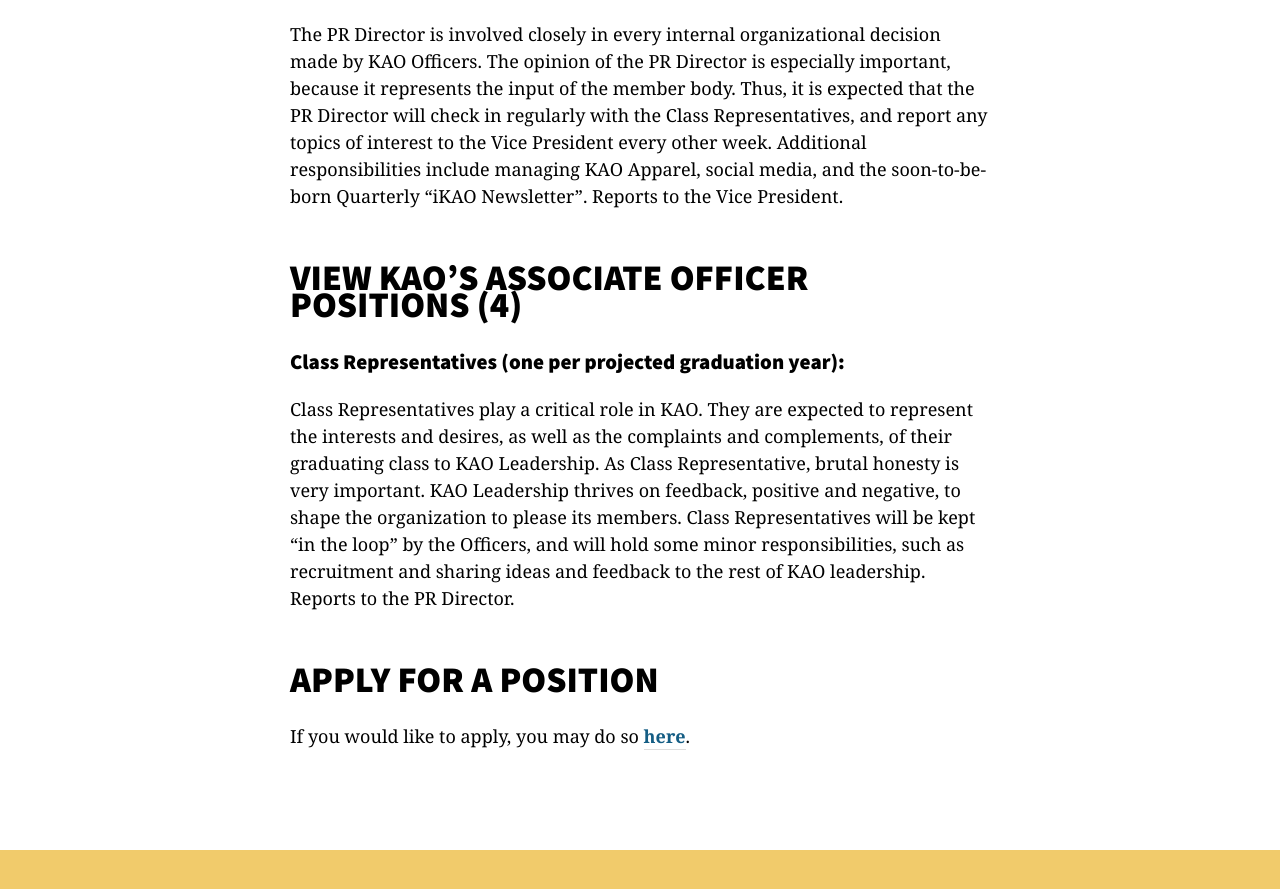
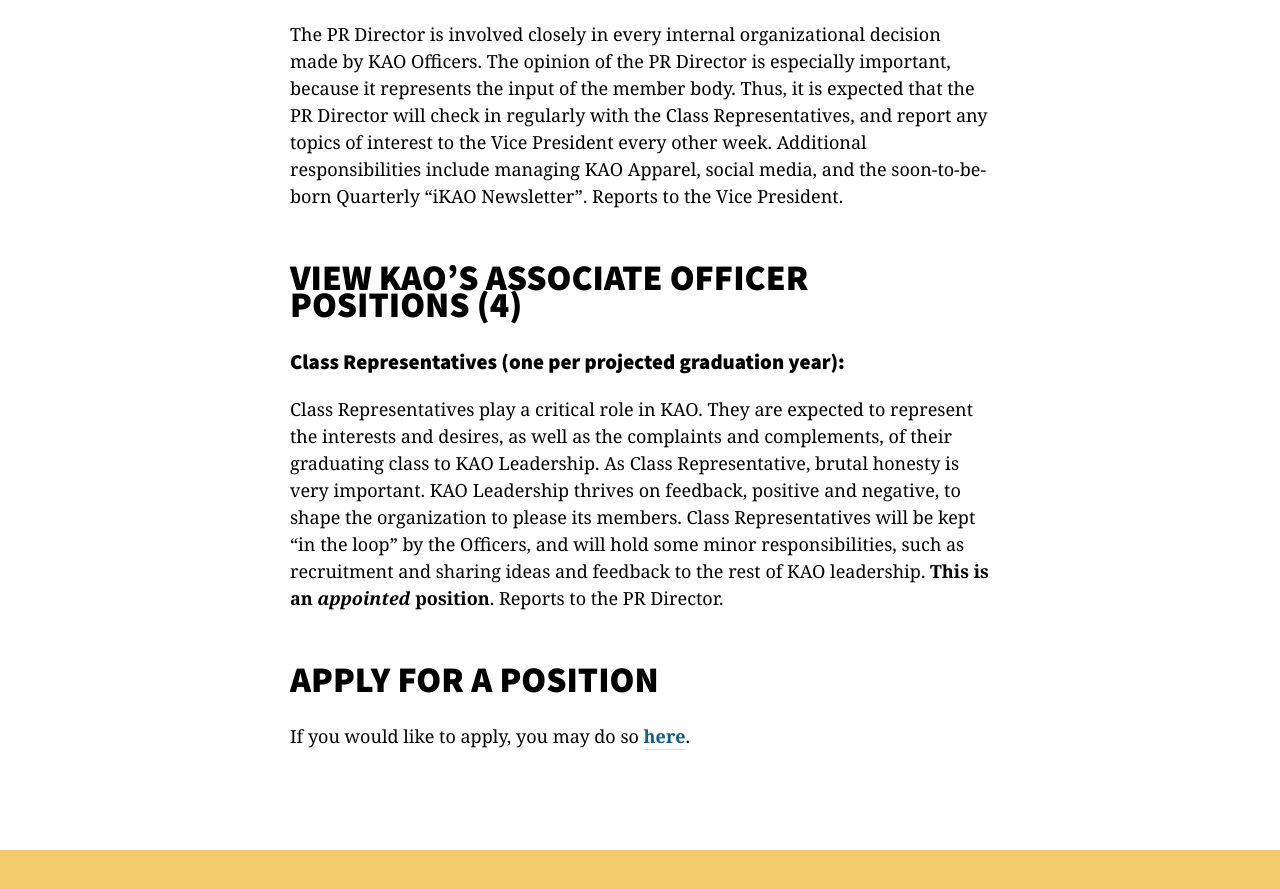
Before and after one commit to tbliss1/kentstateatc.github.com, a Jekyll site: the page built from officers/index.md, in a window 1280 px wide and 900 px high, scrolled down 2406 px. Shown: the top 889 px of the window. Built offline with Jekyll 4.4.1, drawn with Linux system fonts in a browser that asks for light colours; Markdown is read by kramdown in place of the engine named in the settings.

Commit message:
added note on Officers page that Class Reps are APPOINTED

```diff
--- a/officers/index.md
+++ b/officers/index.md
@@ -37,7 +37,7 @@ View KAO's Associate Officer Positions (4)
 
 ### Class Representatives (one per projected graduation year):
 
-Class Representatives play a critical role in KAO. They are expected to represent the interests and desires, as well as the complaints and complements, of their graduating class to KAO Leadership. As Class Representative, brutal honesty is very important. KAO Leadership thrives on feedback, positive and negative, to shape the organization to please its members. Class Representatives will be kept "in the loop" by the Officers, and will hold some minor responsibilities, such as recruitment and sharing ideas and feedback to the rest of KAO leadership. Reports to the PR Director.
+Class Representatives play a critical role in KAO. They are expected to represent the interests and desires, as well as the complaints and complements, of their graduating class to KAO Leadership. As Class Representative, brutal honesty is very important. KAO Leadership thrives on feedback, positive and negative, to shape the organization to please its members. Class Representatives will be kept "in the loop" by the Officers, and will hold some minor responsibilities, such as recruitment and sharing ideas and feedback to the rest of KAO leadership. __This is an _appointed_ position__. Reports to the PR Director.
 
 
 
```
